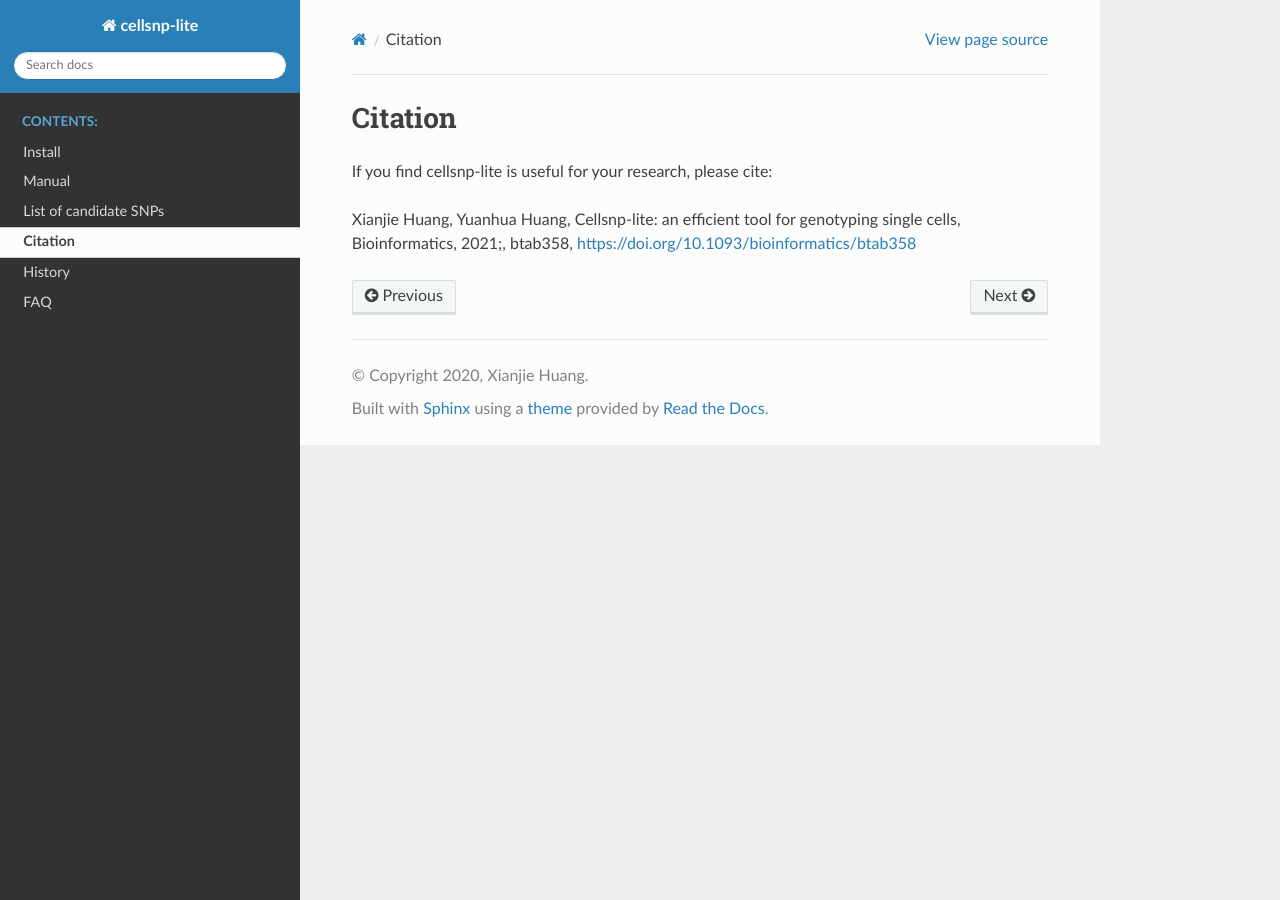
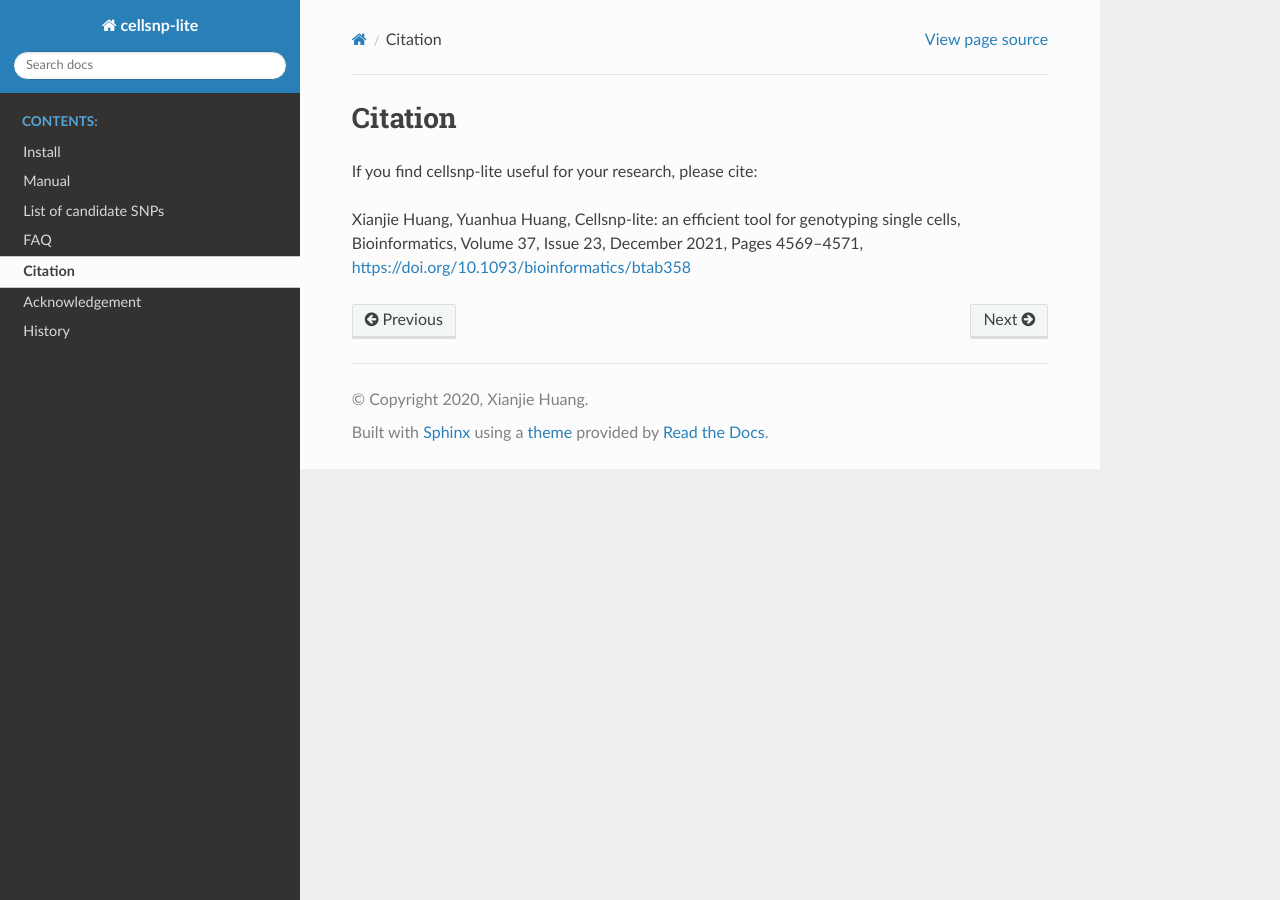
Before and after one commit to single-cell-genetics/cellsnp-lite, a Sphinx documentation site: the page built from doc/citation.rst, in a window 1280 px wide. Built offline with Sphinx 7.4.7 and the Read the Docs theme 2.0.0, drawn with Linux system fonts in a browser that asks for light colours.

Commit message:
update doc/

```diff
--- a/doc/FAQ.rst
+++ b/doc/FAQ.rst
@@ -3,7 +3,7 @@ FAQ
 ===
 
 Q1. No reads captured from bam file
------------------------------------
+~~~~~~~~~~~~~~~~~~~~~~~~~~~~~~~~~~~
 A: If there is no read captured from the bam file, there can be multiple
 reasons:
 
--- a/doc/citation.rst
+++ b/doc/citation.rst
@@ -1,6 +1,8 @@
 Citation
 ========
 
-If you find cellsnp-lite is useful for your research, please cite:
+If you find cellsnp-lite useful for your research, please cite:
 
-Xianjie Huang, Yuanhua Huang, Cellsnp-lite: an efficient tool for genotyping single cells, Bioinformatics, 2021;, btab358, https://doi.org/10.1093/bioinformatics/btab358
+Xianjie Huang, Yuanhua Huang, Cellsnp-lite: an efficient tool for genotyping single cells,
+Bioinformatics, Volume 37, Issue 23, December 2021, Pages 4569–4571,
+https://doi.org/10.1093/bioinformatics/btab358
--- a/doc/index.rst
+++ b/doc/index.rst
@@ -1,5 +1,5 @@
 Home
-========================================
+====
 
 .. toctree::
    :maxdepth: 2
@@ -8,6 +8,7 @@ Home
    install
    manual
    snp_list
+   FAQ
    citation
+   acknowledgement
    release
-   FAQ
```
Also changed, not shown: doc/acknowledgement.rst (added, +12 -0 lines), doc/release.rst (+25 -25 lines).
